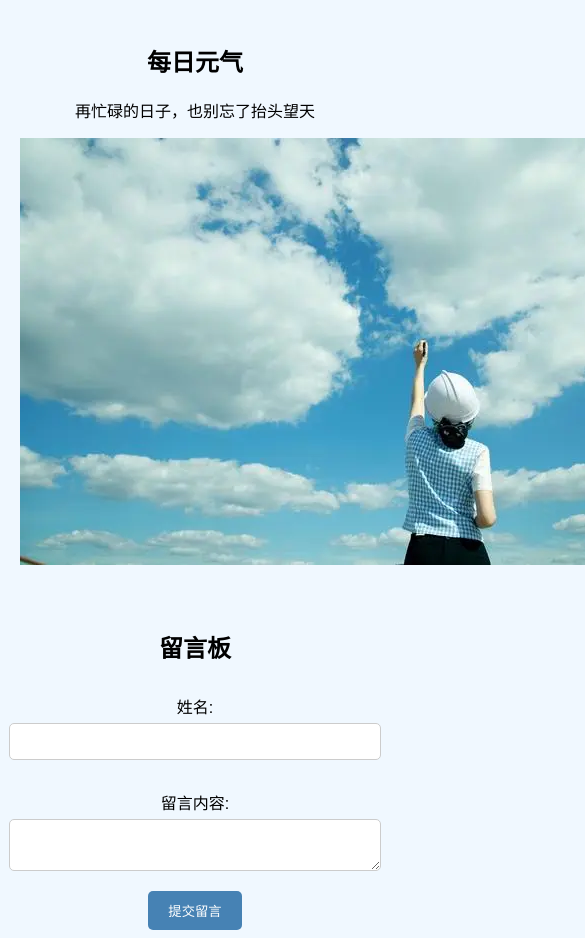
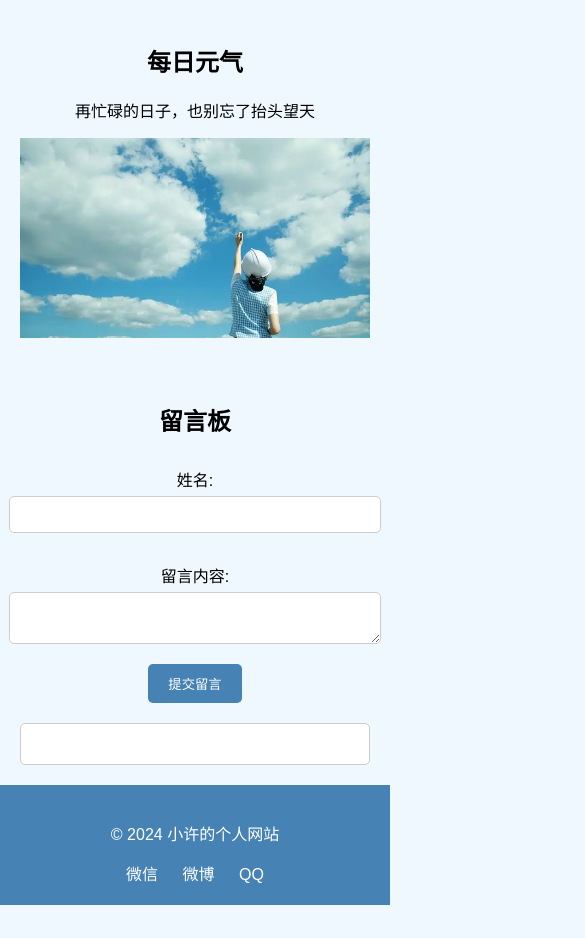
Before and after one commit to ZiDa-Xu/my-personal-website, a plain HTML site: page index.html in a window 390 px wide. Shown: the part 1231-2169 px from the top of the page, 585 px wide, since content can reach past the window. After the commit the page ends 2136 px from the top, so only its background shows below. Drawn offline with Linux system fonts and the light colour scheme.

Commit message:
Update styles.css

```diff
--- a/styles.css
+++ b/styles.css
@@ -156,6 +156,20 @@ footer .social-links a {
     height: auto;
     max-height: 400px; /* 调整这个值来改变高度 */
 }
+/* 添加针对 .quote-img 的样式 */
+.section img.quote-img {
+    width: 100%;
+    height: auto;
+    max-height: 300px; /* 限制最大高度，调整这个值以适应手机屏幕 */
+    object-fit: cover; /* 保持图片比例 */
+}
+
+/* Media Queries for Responsive Design */
+@media (max-width: 768px) {
+    .section img.quote-img {
+        max-height: 200px; /* 在移动设备上调整最大高度 */
+    }
+}
 
 /* Media Queries for Responsive Design */
 @media (max-width: 768px) {
```
